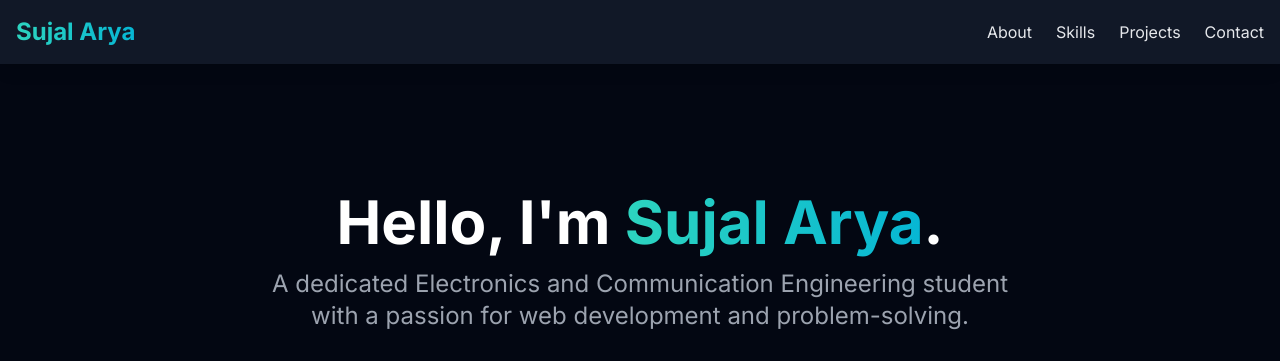
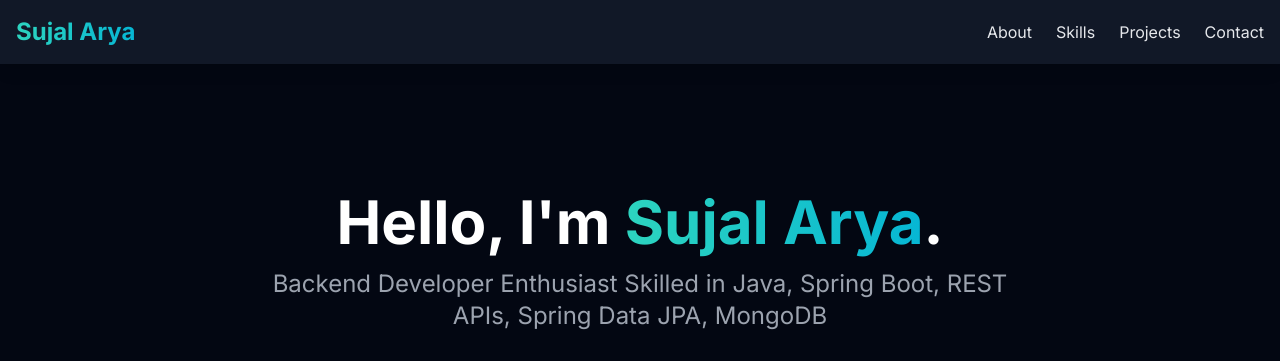
Before and after one commit to Sujal5572/Portfolio, a plain HTML site: page index.html in a window 1280 px wide. Shown: the top 361 px of the page. Drawn offline with nearby package versions, Linux system fonts and the light colour scheme.

Commit message:
Updated resume summary to backend developer focus

```diff
--- a/index.html
+++ b/index.html
@@ -57,7 +57,8 @@
                     Hello, I'm <span class="text-transparent bg-clip-text bg-gradient-to-r from-teal-400 to-cyan-500">Sujal Arya</span>.
                 </h1>
                 <p class="text-xl lg:text-2xl text-gray-400 mb-8">
-                    A dedicated Electronics and Communication Engineering student with a passion for web development and problem-solving.
+                    Backend Developer Enthusiast
+                    Skilled in Java, Spring Boot, REST APIs, Spring Data JPA, MongoDB
                 </p>
                 <div class="flex justify-center space-x-6">
                     <a href="https://github.com/Sujal5572" target="_blank" class="flex items-center space-x-2 text-gray-300 hover:text-teal-400 transition-colors">
```
